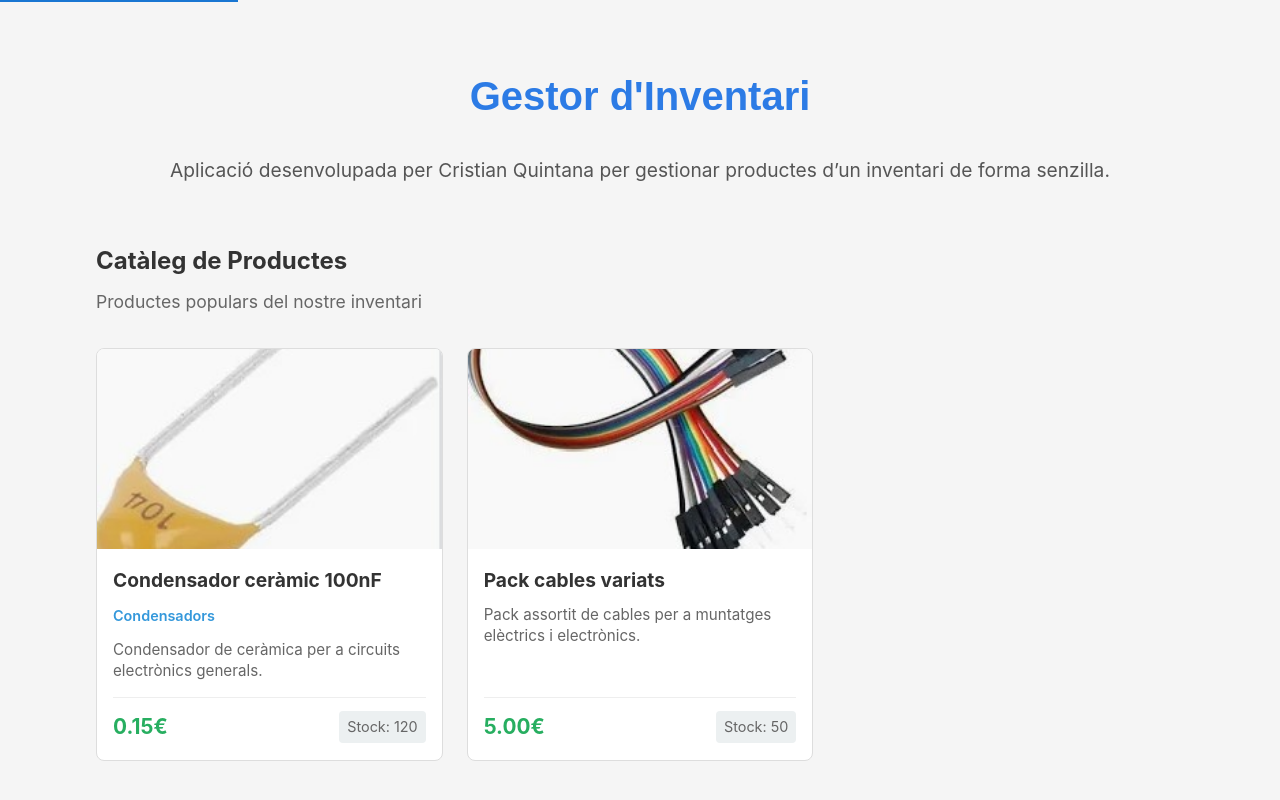
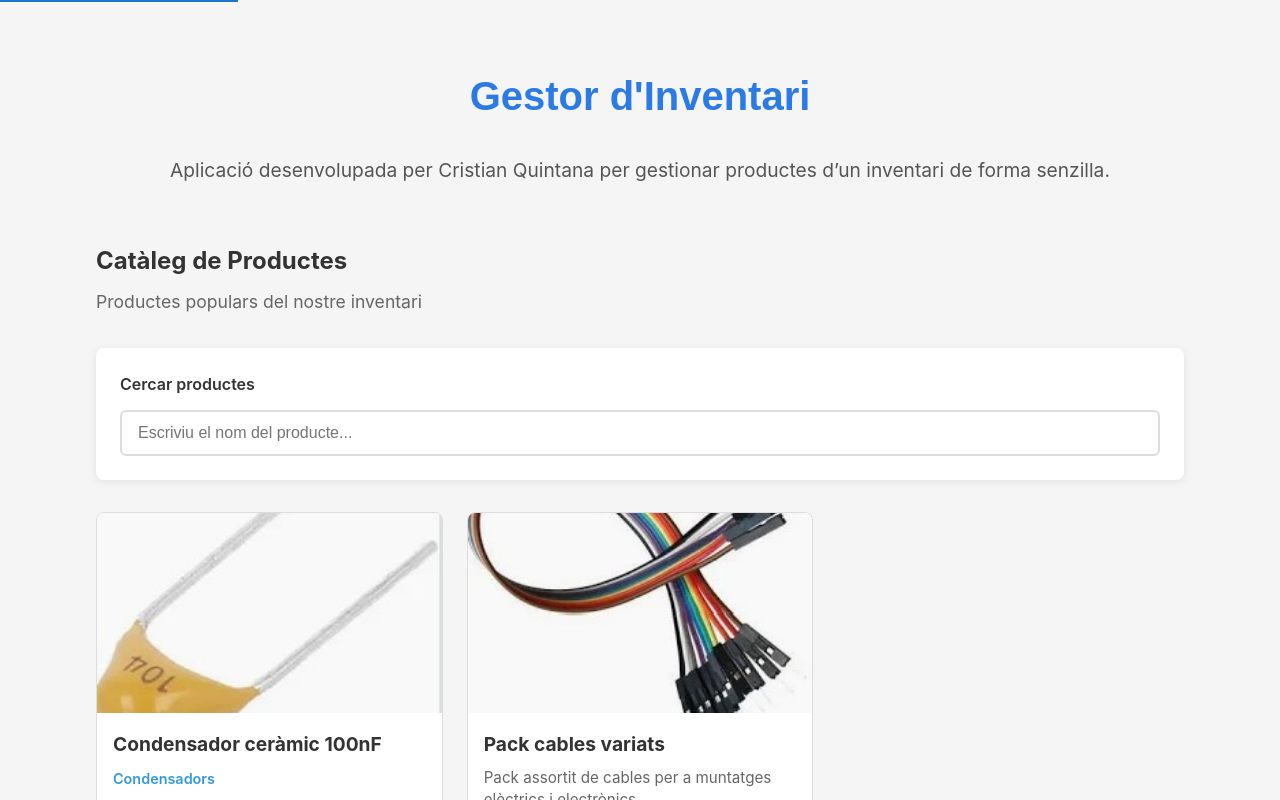
Before and after one commit to cristian-quintana/gestor-inventari, an Angular app: page / in a window 1280 px wide. Shown: the top 800 px of the page. Built offline with nearby package versions, Linux system fonts and the light colour scheme; data requests are answered from the project's data file.

Commit message:
Exercici 3 complet

```diff
--- /dev/null
+++ b/src/app/components/formulari-cerca/formulari-cerca.component.html
@@ -0,0 +1,50 @@
+<div class="formulari-cerca">
+  <form [formGroup]="formulariCerca" novalidate>
+    <label for="termeCerca">Cercar productes</label>
+
+    <div class="camp-cerca">
+      <input
+        id="termeCerca"
+        type="text"
+        formControlName="termeCerca"
+        placeholder="Escriviu el nom del producte..."
+        [class.invalid]="
+          termeCercaControl?.touched && termeCercaControl?.invalid
+        "
+      />
+
+      <button
+        *ngIf="mostrarBotoNetejar"
+        type="button"
+        class="btn-netejar"
+        (click)="netejar()"
+      >
+        Netejar
+      </button>
+    </div>
+
+    <!-- Indicador visual durant validació asíncrona -->
+    <div class="info" *ngIf="termeCercaControl?.pending">
+      <span class="spinner-petit"></span>
+      <span>Validant...</span>
+    </div>
+
+    <!-- Errors: només quan el camp ha estat tocat -->
+    <div
+      class="error"
+      *ngIf="termeCercaControl?.touched && termeCercaControl?.invalid"
+    >
+      <p *ngIf="termeCercaControl?.hasError('minlength')">
+        El terme de cerca ha de tenir almenys 2 caràcters.
+      </p>
+
+      <p *ngIf="termeCercaControl?.hasError('maxlength')">
+        El terme de cerca no pot superar els 50 caràcters.
+      </p>
+
+      <p *ngIf="termeCercaControl?.hasError('sensResultats')">
+        No s’han trobat resultats per aquest terme.
+      </p>
+    </div>
+  </form>
+</div>
--- /dev/null
+++ b/src/app/components/formulari-cerca/formulari-cerca.component.scss
@@ -0,0 +1,92 @@
+.formulari-cerca {
+  background: white;
+  padding: 1.5rem;
+  border-radius: 8px;
+  box-shadow: 0 2px 8px rgba(0, 0, 0, 0.08);
+  margin-bottom: 2rem;
+
+  form {
+    display: flex;
+    flex-direction: column;
+    gap: 0.75rem;
+  }
+
+  label {
+    font-weight: 600;
+    color: #333;
+  }
+
+  .camp-cerca {
+    display: flex;
+    gap: 0.75rem;
+    align-items: center;
+  }
+
+  input {
+    flex: 1;
+    padding: 0.75rem 1rem;
+    border: 2px solid #ddd;
+    border-radius: 6px;
+    font-size: 1rem;
+    transition: border-color 0.2s ease;
+
+    &:focus {
+      outline: none;
+      border-color: #3498db;
+    }
+
+    &.invalid {
+      border-color: #e74c3c;
+      background: #fff5f5;
+    }
+  }
+
+  .btn-netejar {
+    border: none;
+    background: #f1f3f5;
+    color: #333;
+    padding: 0.75rem 1rem;
+    border-radius: 6px;
+    cursor: pointer;
+
+    &:hover {
+      background: #e2e6ea;
+    }
+  }
+
+  .info {
+    display: flex;
+    align-items: center;
+    gap: 0.5rem;
+    color: #1976d2;
+    font-size: 0.95rem;
+  }
+
+  .spinner-petit {
+    width: 18px;
+    height: 18px;
+    border: 2px solid #d0e4ff;
+    border-top-color: #1976d2;
+    border-radius: 50%;
+    animation: girar 0.8s linear infinite;
+  }
+
+  .error {
+    background: #fee;
+    border: 1px solid #fcc;
+    border-radius: 6px;
+    padding: 0.75rem;
+
+    p {
+      margin: 0.25rem 0;
+      color: #c33;
+      font-size: 0.9rem;
+    }
+  }
+}
+
+@keyframes girar {
+  to {
+    transform: rotate(360deg);
+  }
+}
--- /dev/null
+++ b/src/app/components/formulari-cerca/formulari-cerca.component.ts
@@ -0,0 +1,69 @@
+import { Component, OnInit } from '@angular/core';
+import { CommonModule } from '@angular/common';
+import {
+  FormBuilder,
+  FormGroup,
+  ReactiveFormsModule,
+  Validators,
+} from '@angular/forms';
+import { debounceTime, distinctUntilChanged } from 'rxjs/operators';
+import { ElementService } from '../../serveis/element.service';
+import { codiDisponibleValidator } from '../../validadors/codi-disponible.validator';
+
+@Component({
+  selector: 'app-formulari-cerca',
+  standalone: true,
+  imports: [CommonModule, ReactiveFormsModule],
+  templateUrl: './formulari-cerca.component.html',
+  styleUrl: './formulari-cerca.component.scss',
+})
+export class FormulariCercaComponent implements OnInit {
+  formulariCerca!: FormGroup;
+
+  constructor(
+    private readonly fb: FormBuilder,
+    private readonly elementService: ElementService,
+  ) {}
+
+  ngOnInit(): void {
+    this.formulariCerca = this.fb.group({
+      termeCerca: [
+        '',
+        [Validators.minLength(2), Validators.maxLength(50)],
+        [codiDisponibleValidator(this.elementService)],
+      ],
+    });
+
+    this.termeCercaControl?.valueChanges
+      .pipe(debounceTime(400), distinctUntilChanged())
+      .subscribe((valor) => {
+        const terme = String(valor ?? '').trim();
+
+        if (!terme) {
+          this.elementService.obtenirPopulars();
+          return;
+        }
+
+        const teErrorsSincrons =
+          this.termeCercaControl?.hasError('minlength') ||
+          this.termeCercaControl?.hasError('maxlength');
+
+        if (!teErrorsSincrons) {
+          this.elementService.cercar(terme);
+        }
+      });
+  }
+
+  get termeCercaControl() {
+    return this.formulariCerca.get('termeCerca');
+  }
+
+  get mostrarBotoNetejar(): boolean {
+    return !!this.termeCercaControl?.value;
+  }
+
+  netejar(): void {
+    this.formulariCerca.reset();
+    this.elementService.obtenirPopulars();
+  }
+}
--- a/src/app/pages/cataleg-page/cataleg-page.component.html
+++ b/src/app/pages/cataleg-page/cataleg-page.component.html
@@ -3,7 +3,7 @@
     <h1>Catàleg de Productes</h1>
     <p class="subtitle">Productes populars del nostre inventari</p>
   </header>
-
+  <app-formulari-cerca></app-formulari-cerca>
   <!-- Estat: Carregant -->
   <div class="estat-carregant" *ngIf="elementService.carregant()">
     <div class="spinner"></div>
--- a/src/app/pages/cataleg-page/cataleg-page.component.ts
+++ b/src/app/pages/cataleg-page/cataleg-page.component.ts
@@ -1,13 +1,14 @@
 import { Component, OnInit } from '@angular/core';
 import { CommonModule } from '@angular/common';
 import { ElementService } from '../../serveis/element.service';
+import { FormulariCercaComponent } from '../../components/formulari-cerca/formulari-cerca.component';
 
 @Component({
   selector: 'app-cataleg-page',
   standalone: true,
-  imports: [CommonModule],
+  imports: [CommonModule, FormulariCercaComponent],
   templateUrl: './cataleg-page.component.html',
-  styleUrl: './cataleg-page.component.scss'
+  styleUrl: './cataleg-page.component.scss',
 })
 export class CatalegPageComponent implements OnInit {
   constructor(public elementService: ElementService) {}
--- a/src/app/serveis/element.service.ts
+++ b/src/app/serveis/element.service.ts
@@ -1,7 +1,7 @@
 import { Injectable, inject, signal } from '@angular/core';
 import { HttpClient, HttpErrorResponse } from '@angular/common/http';
 import { catchError, map, tap } from 'rxjs/operators';
-import { of } from 'rxjs';
+import { Observable, of } from 'rxjs';
 import { environment } from '../../environments/environment';
 import { ElementCataleg, ElementApiResponse } from '../models/element.model';
 import { adaptarElementsApi } from '../adaptadors/element.adaptador';
@@ -61,7 +61,7 @@ export class ElementService {
 
     this.http
       .get<ElementApiResponse[]>(
-        `${this.apiUrl}/elements?q=${encodeURIComponent(termeNet)}`,
+        `${this.apiUrl}/elements?nom_like=${encodeURIComponent(termeNet)}`,
       )
       .pipe(
         map(adaptarElementsApi),
@@ -80,20 +80,21 @@ export class ElementService {
       .subscribe();
   }
 
-  /**
-   * Comprova si un codi d'element està disponible (per validació asíncrona)
-   */
-  codiDisponible(codi: string): Promise<boolean> {
-    return new Promise((resolve) => {
-      setTimeout(() => {
-        this.http
-          .get<ElementApiResponse[]>(`${this.apiUrl}/elements?id=${codi}`)
-          .subscribe({
-            next: (elements) => resolve(elements.length === 0),
-            error: () => resolve(false),
-          });
-      }, 500); // Simula latència de validació
-    });
+  comprovarSiHiHaResultats(terme: string): Observable<boolean> {
+    const termeNet = terme.trim();
+
+    if (!termeNet) {
+      return of(true);
+    }
+
+    return this.http
+      .get<
+        ElementApiResponse[]
+      >(`${this.apiUrl}/elements?nom_like=${encodeURIComponent(termeNet)}`)
+      .pipe(
+        map((elements) => elements.length > 0),
+        catchError(() => of(true)),
+      );
   }
 
   /**
--- /dev/null
+++ b/src/app/validadors/codi-disponible.validator.ts
@@ -0,0 +1,30 @@
+import {
+  AbstractControl,
+  AsyncValidatorFn,
+  ValidationErrors,
+} from '@angular/forms';
+import { Observable, of, timer } from 'rxjs';
+import { catchError, map, switchMap } from 'rxjs/operators';
+import { ElementService } from '../serveis/element.service';
+
+export function codiDisponibleValidator(
+  elementService: ElementService,
+): AsyncValidatorFn {
+  return (control: AbstractControl): Observable<ValidationErrors | null> => {
+    const terme = String(control.value ?? '').trim();
+
+    if (!terme) {
+      return of(null);
+    }
+
+    if (terme.length < 2) {
+      return of(null);
+    }
+
+    return timer(500).pipe(
+      switchMap(() => elementService.comprovarSiHiHaResultats(terme)),
+      map((hiHaResultats) => (hiHaResultats ? null : { sensResultats: true })),
+      catchError(() => of(null)),
+    );
+  };
+}
```
Also changed, not shown: 1 other file (tests, documents, lock files or other folders).
